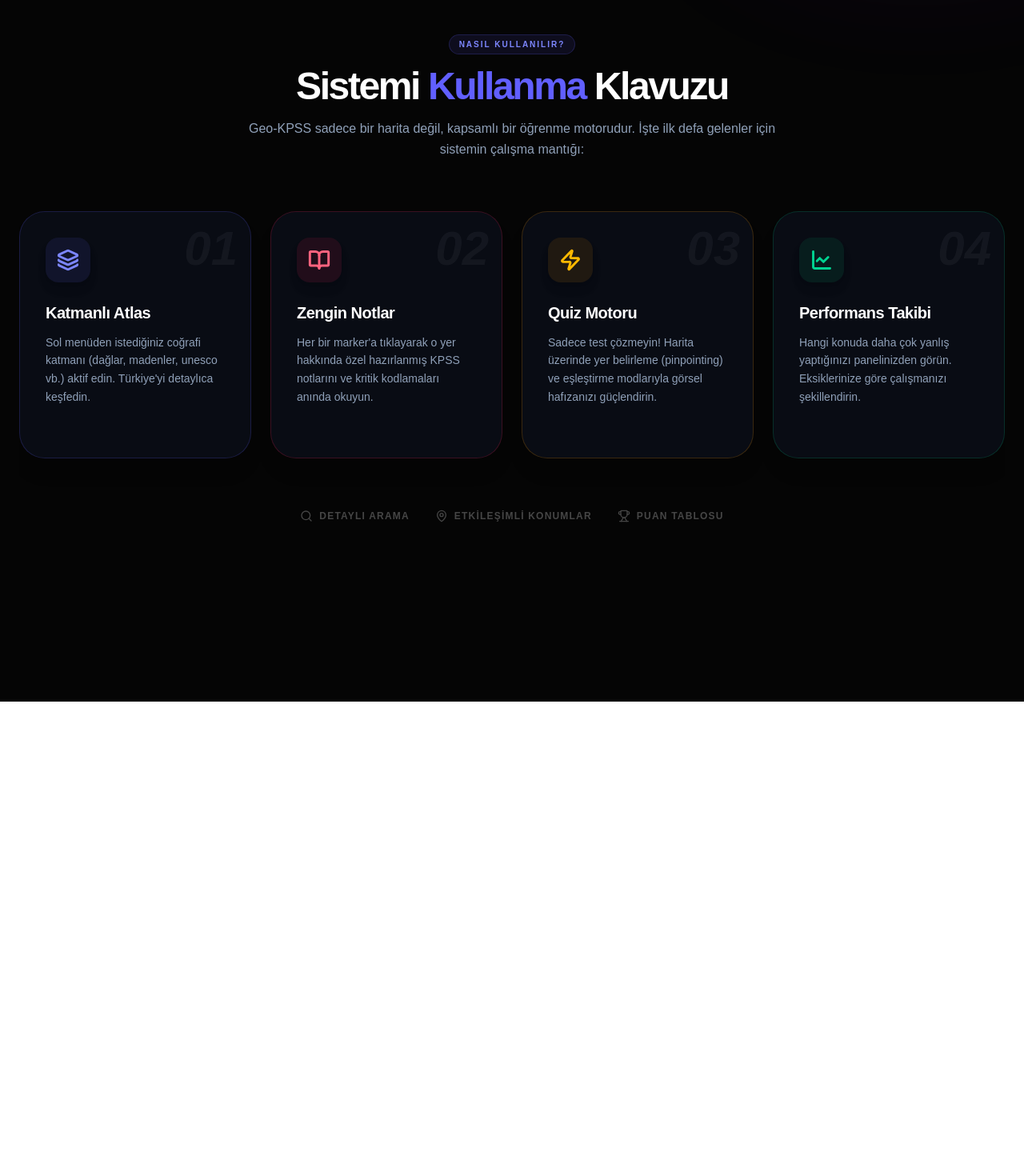
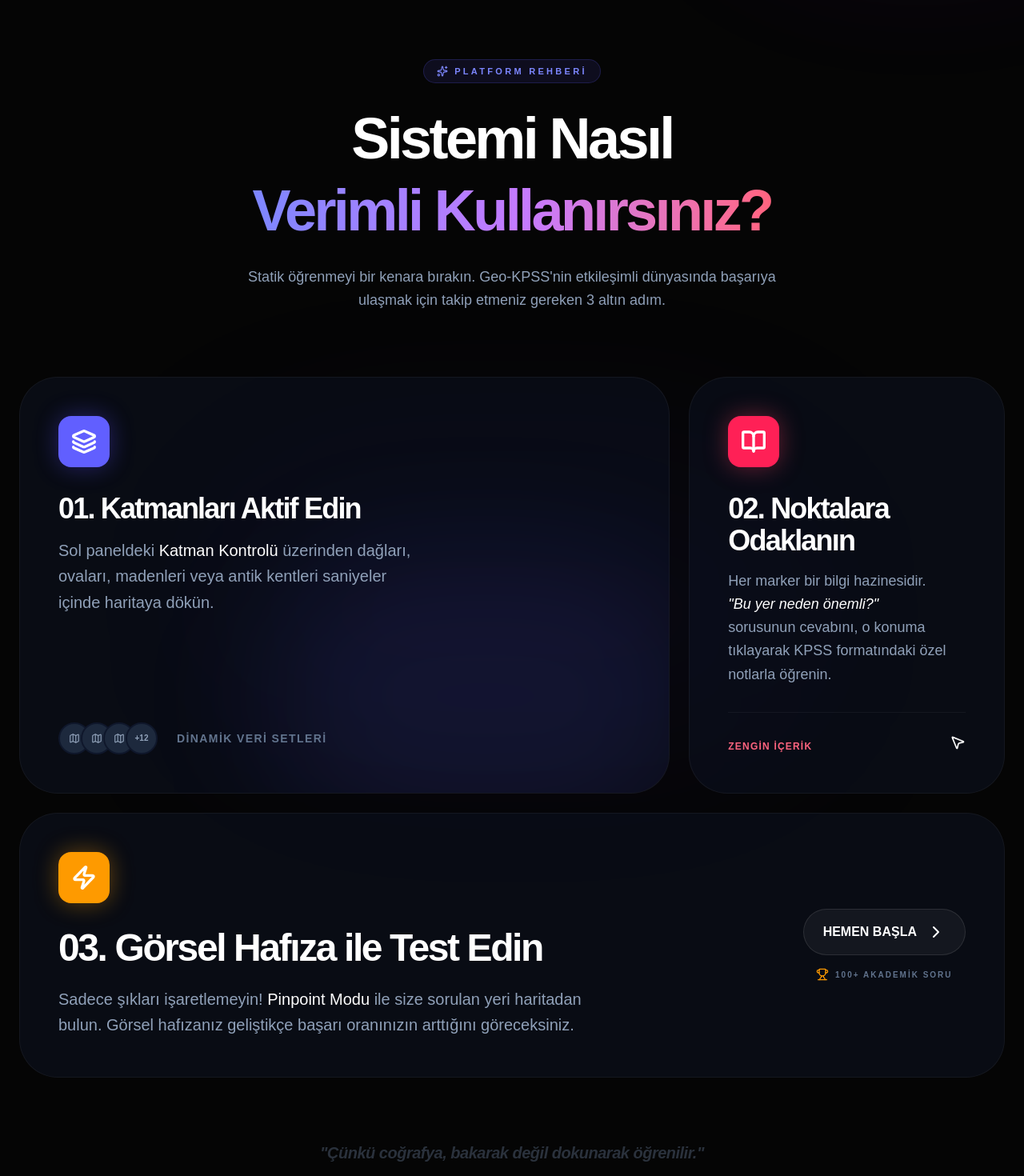
Before and after one commit to BatuhanYolcu1/geo-kpss, a Next.js app: page / in a window 1280 px wide. Shown: the part 960-2430 px from the top of the page at 80% size. Before the commit the page ends 1837 px from the top, so only its background shows below. Built offline with nearby package versions, Linux system fonts and the light colour scheme.

Commit message:
feat: redesign user guide with premium bento layout and remove defunct feature

```diff
--- a/src/components/ui/UserGuide.tsx
+++ b/src/components/ui/UserGuide.tsx
@@ -5,109 +5,130 @@
     Layers,
     BookOpen,
     Zap,
-    LineChart,
-    Search,
-    MapPin,
+    ChevronRight,
+    Map as MapIcon,
+    Sparkles,
+    MousePointer2,
     Trophy
 } from 'lucide-react';
 
-const steps = [
-    {
-        id: 'step-1',
-        title: 'Katmanlı Atlas',
-        description: 'Sol menüden istediğiniz coğrafi katmanı (dağlar, madenler, unesco vb.) aktif edin. Türkiye\'yi detaylıca keşfedin.',
-        icon: Layers,
-        color: 'text-indigo-400',
-        bgColor: 'bg-indigo-500/10',
-        borderColor: 'border-indigo-500/20'
-    },
-    {
-        id: 'step-2',
-        title: 'Zengin Notlar',
-        description: 'Her bir marker\'a tıklayarak o yer hakkında özel hazırlanmış KPSS notlarını ve kritik kodlamaları anında okuyun.',
-        icon: BookOpen,
-        color: 'text-rose-400',
-        bgColor: 'bg-rose-500/10',
-        borderColor: 'border-rose-500/20'
-    },
-    {
-        id: 'step-3',
-        title: 'Quiz Motoru',
-        description: 'Sadece test çözmeyin! Harita üzerinde yer belirleme (pinpointing) ve eşleştirme modlarıyla görsel hafızanızı güçlendirin.',
-        icon: Zap,
-        color: 'text-amber-400',
-        bgColor: 'bg-amber-500/10',
-        borderColor: 'border-amber-500/20'
-    },
-    {
-        id: 'step-4',
-        title: 'Performans Takibi',
-        description: 'Hangi konuda daha çok yanlış yaptığınızı panelinizden görün. Eksiklerinize göre çalışmanızı şekillendirin.',
-        icon: LineChart,
-        color: 'text-emerald-400',
-        bgColor: 'bg-emerald-500/10',
-        borderColor: 'border-emerald-500/20'
-    }
-];
-
 export default function UserGuide() {
     return (
-        <section className="py-24 relative overflow-hidden">
-            <div className="text-center mb-16">
-                <div className="inline-flex items-center gap-2 px-3 py-1 rounded-full bg-indigo-500/10 border border-indigo-500/20 text-indigo-400 text-[10px] font-black tracking-[0.2em] mb-4 uppercase">
-                    Nasıl Kullanılır?
+        <section className="py-32 relative overflow-hidden">
+            {/* Background Accents */}
+            <div className="absolute top-1/2 left-1/2 -translate-x-1/2 -translate-y-1/2 w-[800px] h-[400px] bg-indigo-600/5 blur-[120px] rounded-full pointer-events-none" />
+
+            <div className="text-center mb-20">
+                <div className="inline-flex items-center gap-2 px-4 py-1.5 rounded-full bg-indigo-500/10 border border-indigo-500/20 text-indigo-400 text-[11px] font-black tracking-[0.3em] mb-6 uppercase">
+                    <Sparkles size={14} /> PLATFORM REHBERİ
                 </div>
-                <h2 className="text-4xl md:text-5xl font-black text-white tracking-tighter mb-4">
-                    Sistemi <span className="text-indigo-500">Kullanma</span> Klavuzu
+                <h2 className="text-5xl md:text-7xl font-black text-white tracking-tighter mb-6 leading-tight">
+                    Sistemi Nasıl <br />
+                    <span className="text-transparent bg-clip-text bg-gradient-to-r from-indigo-400 via-purple-400 to-rose-400">Verimli Kullanırsınız?</span>
                 </h2>
-                <p className="text-slate-400 max-w-2xl mx-auto font-medium leading-relaxed">
-                    Geo-KPSS sadece bir harita değil, kapsamlı bir öğrenme motorudur. İşte ilk defa gelenler için sistemin çalışma mantığı:
+                <p className="text-slate-400 max-w-2xl mx-auto text-lg font-medium leading-relaxed">
+                    Statik öğrenmeyi bir kenara bırakın. Geo-KPSS'nin etkileşimli dünyasında
+                    başarıya ulaşmak için takip etmeniz gereken 3 altın adım.
                 </p>
             </div>
 
-            <div className="grid md:grid-cols-2 lg:grid-cols-4 gap-6">
-                {steps.map((step, index) => {
-                    const Icon = step.icon;
-                    return (
-                        <div
-                            key={step.id}
-                            className={`group p-8 rounded-[2rem] bg-slate-900/40 border ${step.borderColor} transition-all duration-500 hover:scale-[1.02] hover:bg-slate-900/60 shadow-xl relative overflow-hidden`}
-                        >
-                            <div className="absolute top-0 right-0 p-4 opacity-5 group-hover:opacity-10 transition-opacity">
-                                <span className="text-6xl font-black italic">0{index + 1}</span>
+            <div className="grid lg:grid-cols-12 gap-6 min-h-[600px]">
+                {/* Step 1: Atlas (Large Bento Card) */}
+                <div className="lg:col-span-8 group relative overflow-hidden rounded-[3rem] bg-slate-900/40 border border-white/5 hover:border-indigo-500/30 transition-all duration-700">
+                    <div className="absolute inset-0 bg-gradient-to-br from-indigo-600/10 to-transparent opacity-0 group-hover:opacity-100 transition-opacity duration-700" />
+
+                    <div className="relative z-10 p-12 h-full flex flex-col justify-between">
+                        <div>
+                            <div className="w-16 h-16 rounded-2xl bg-indigo-500 flex items-center justify-center text-white mb-8 shadow-[0_0_30px_rgba(79,70,229,0.4)]">
+                                <Layers size={32} strokeWidth={2.5} />
                             </div>
+                            <h3 className="text-4xl font-black text-white mb-4 tracking-tighter">
+                                01. Katmanları Aktif Edin
+                            </h3>
+                            <p className="text-slate-400 text-xl font-medium max-w-md leading-relaxed">
+                                Sol paneldeki <span className="text-white">Katman Kontrolü</span> üzerinden dağları, ovaları, madenleri veya antik kentleri saniyeler içinde haritaya dökün.
+                            </p>
+                        </div>
 
-                            <div className={`w-14 h-14 rounded-2xl ${step.bgColor} flex items-center justify-center ${step.color} mb-6 shadow-lg group-hover:rotate-6 transition-transform duration-500`}>
-                                <Icon size={28} strokeWidth={2.5} />
+                        <div className="mt-12 flex items-center gap-6">
+                            <div className="flex -space-x-3">
+                                {[1, 2, 3, 4].map((i) => (
+                                    <div key={i} className="w-10 h-10 rounded-full border-2 border-slate-900 bg-slate-800 flex items-center justify-center text-[10px] font-bold text-slate-400">
+                                        {i === 4 ? '+12' : <MapIcon size={14} />}
+                                    </div>
+                                ))}
                             </div>
+                            <span className="text-sm font-bold text-slate-500 uppercase tracking-widest">
+                                Dinamik Veri Setleri
+                            </span>
+                        </div>
+                    </div>
 
-                            <h3 className="text-xl font-black text-white mb-3 tracking-tight">
-                                {step.title}
+                    {/* Decorative Element */}
+                    <div className="absolute bottom-[-10%] right-[-5%] w-2/3 h-2/3 bg-indigo-500/10 blur-[80px] rounded-full group-hover:scale-110 transition-transform duration-700" />
+                </div>
+
+                {/* Step 2: Notes (Tall Bento Card) */}
+                <div className="lg:col-span-4 group relative overflow-hidden rounded-[3rem] bg-slate-900/40 border border-white/5 hover:border-rose-500/30 transition-all duration-700">
+                    <div className="absolute inset-0 bg-gradient-to-t from-rose-600/10 to-transparent opacity-0 group-hover:opacity-100 transition-opacity duration-700" />
+
+                    <div className="relative z-10 p-12 h-full flex flex-col justify-between">
+                        <div className="w-16 h-16 rounded-2xl bg-rose-500 flex items-center justify-center text-white mb-8 shadow-[0_0_30px_rgba(244,63,94,0.4)]">
+                            <BookOpen size={32} strokeWidth={2.5} />
+                        </div>
+                        <div>
+                            <h3 className="text-4xl font-black text-white mb-4 tracking-tighter">
+                                02. Noktalara <br /> Odaklanın
                             </h3>
-                            <p className="text-slate-400 text-sm font-medium leading-relaxed">
-                                {step.description}
+                            <p className="text-slate-400 text-lg font-medium leading-relaxed">
+                                Her marker bir bilgi hazinesidir. <br />
+                                <span className="text-white italic">"Bu yer neden önemli?"</span> <br />
+                                sorusunun cevabını, o konuma tıklayarak KPSS formatındaki özel notlarla öğrenin.
                             </p>
+                        </div>
 
-                            <div className="mt-6 flex items-center gap-2 overflow-hidden opacity-0 group-hover:opacity-100 transition-all duration-500 transform translate-y-2 group-hover:translate-y-0">
-                                <div className={`h-1 flex-1 rounded-full ${step.bgColor}`} />
-                                <div className={`w-2 h-2 rounded-full ${step.bgColor} animate-pulse`} />
+                        <div className="mt-8 pt-8 border-t border-white/5 flex items-center justify-between">
+                            <span className="text-xs font-black text-rose-400 tracking-widest uppercase">Zengin İçerik</span>
+                            <MousePointer2 className="text-white animate-bounce" size={20} />
+                        </div>
+                    </div>
+                </div>
+
+                {/* Step 3: Quiz (Wide Bento Card) */}
+                <div className="lg:col-span-12 group relative overflow-hidden rounded-[3rem] bg-slate-900/40 border border-white/5 hover:border-amber-500/30 transition-all duration-700">
+                    <div className="absolute inset-0 bg-gradient-to-r from-amber-600/10 via-transparent to-transparent opacity-0 group-hover:opacity-100 transition-opacity duration-700" />
+
+                    <div className="relative z-10 p-12 md:flex items-center justify-between gap-12">
+                        <div className="flex-1">
+                            <div className="w-16 h-16 rounded-2xl bg-amber-500 flex items-center justify-center text-white mb-8 shadow-[0_0_30px_rgba(245,158,11,0.4)]">
+                                <Zap size={32} strokeWidth={2.5} />
+                            </div>
+                            <h3 className="text-4xl md:text-5xl font-black text-white mb-6 tracking-tighter">
+                                03. Görsel Hafıza ile Test Edin
+                            </h3>
+                            <p className="text-slate-400 text-xl font-medium max-w-2xl leading-relaxed">
+                                Sadece şıkları işaretlemeyin! <span className="text-white">Pinpoint Modu</span> ile size sorulan yeri haritadan bulun. Görsel hafızanız geliştikçe başarı oranınızın arttığını göreceksiniz.
+                            </p>
+                        </div>
+
+                        <div className="mt-8 md:mt-0 flex flex-col items-center gap-4">
+                            <div className="px-6 py-4 rounded-full bg-white/5 border border-white/10 text-white font-black flex items-center gap-3 hover:bg-white/10 transition-colors cursor-pointer group/btn">
+                                HEMEN BAŞLA <ChevronRight className="group-hover/btn:translate-x-1 transition-transform" />
+                            </div>
+                            <div className="flex items-center gap-2">
+                                <Trophy size={16} className="text-amber-500" />
+                                <span className="text-[10px] font-black text-slate-500 uppercase tracking-[0.2em]">100+ Akademik Soru</span>
                             </div>
                         </div>
-                    );
-                })}
+                    </div>
+                </div>
             </div>
 
-            {/* Call to Action Helper */}
-            <div className="mt-16 flex flex-wrap justify-center gap-8 opacity-60 grayscale hover:grayscale-0 hover:opacity-100 transition-all duration-700">
-                <div className="flex items-center gap-2 text-xs font-bold text-slate-500 uppercase tracking-widest">
-                    <Search size={16} /> Detaylı Arama
-                </div>
-                <div className="flex items-center gap-2 text-xs font-bold text-slate-500 uppercase tracking-widest">
-                    <MapPin size={16} /> Etkileşimli Konumlar
-                </div>
-                <div className="flex items-center gap-2 text-xs font-bold text-slate-500 uppercase tracking-widest">
-                    <Trophy size={16} /> Puan Tablosu
-                </div>
+            {/* Bottom Slogan */}
+            <div className="mt-20 text-center">
+                <p className="text-slate-500 font-bold italic opacity-40 text-xl tracking-tight">
+                    "Çünkü coğrafya, bakarak değil dokunarak öğrenilir."
+                </p>
             </div>
         </section>
     );
```
